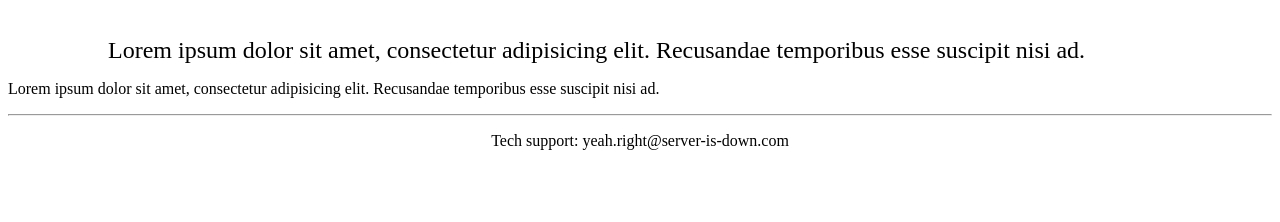
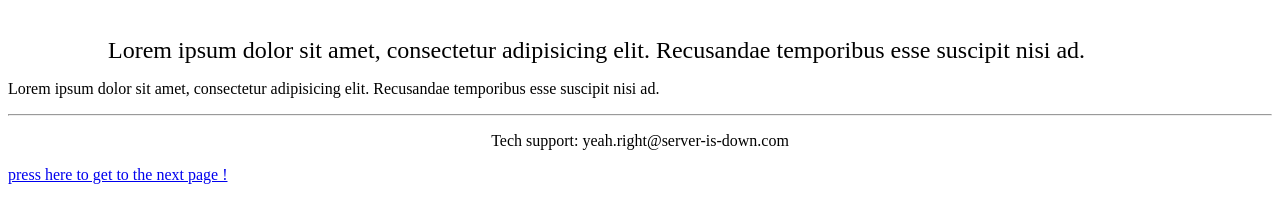
Before and after one commit to AsmaBOUBAKER/coursera-test, a plain HTML site: page site/index.html in a window 1280 px wide. Shown: the part 112-334 px from the top of the page. Drawn offline with Linux system fonts and the light colour scheme.

Commit message:
link to the other page

```diff
--- a/site/index.html
+++ b/site/index.html
@@ -13,6 +13,7 @@
  	   onclick="alert('EMAILING US IS USELESS');">
  	   	Tech support: yeah.right@server-is-down.com
     </p>
+    <a href="before.html" title="the before page"> press here to get to the next page !</a>
  </footer>
 </body>
 </html>
```
